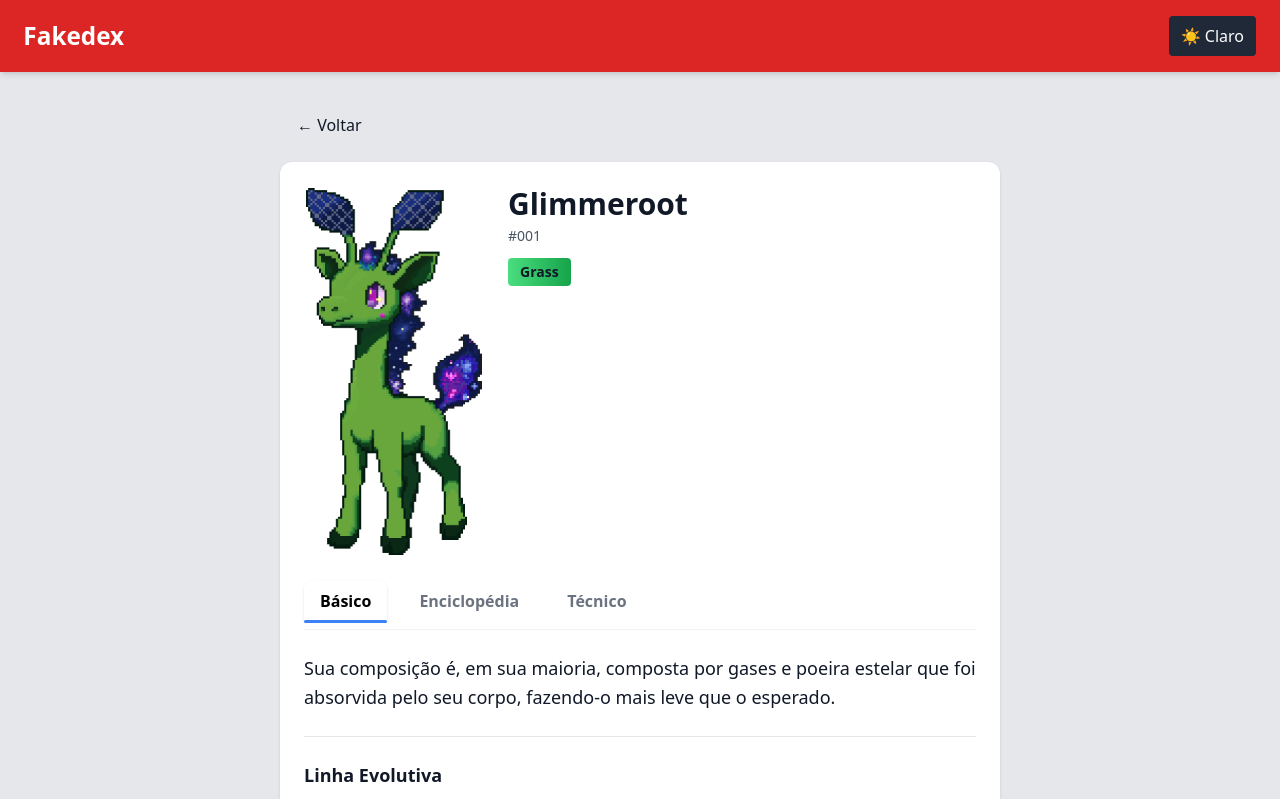
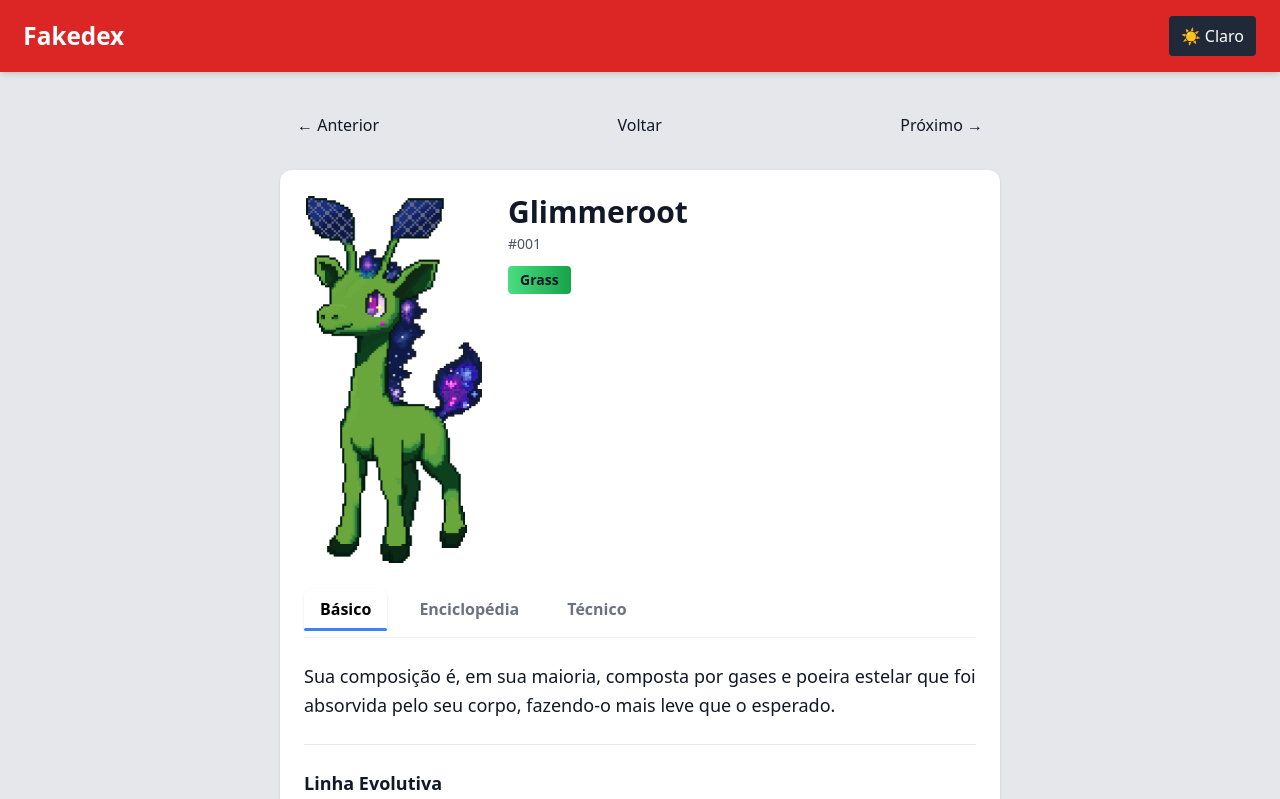
Before and after one commit to MrMpedia3/Fakedex, a Next.js app: page /fakemon/1 in a window 1280 px wide. Shown: the top 799 px of the page. Built offline with nearby package versions, Linux system fonts and the light colour scheme.

Commit message:
Botões de próximo e anterior adicionados no [id].js

```diff
--- a/pages/_app.js
+++ b/pages/_app.js
@@ -3,7 +3,7 @@ import Header from "../components/Header";
 import { AnimatePresence, motion } from "framer-motion";
 import { useRouter } from "next/router";
 
-function MyApp({ Component, pageProps }) {
+export default function MyApp({ Component, pageProps }) {
   const router = useRouter();
 
   return (
@@ -13,7 +13,7 @@ function MyApp({ Component, pageProps }) {
       <main className="flex-1 px-3 sm:px-6 py-4">
         <AnimatePresence mode="wait">
           <motion.div
-            key={router.route}
+            key={router.asPath} // muda mesmo em rotas dinâmicas
             initial={{ opacity: 0, y: 10 }}
             animate={{ opacity: 1, y: 0 }}
             exit={{ opacity: 0, y: -10 }}
@@ -26,5 +26,3 @@ function MyApp({ Component, pageProps }) {
     </div>
   );
 }
-
-export default MyApp;
--- a/pages/fakemon/[id].js
+++ b/pages/fakemon/[id].js
@@ -12,6 +12,7 @@ export default function FakemonPage() {
 
   const [f, setF] = useState(null);
   const [tab, setTab] = useState(0);
+  const [total, setTotal] = useState(0);   // ← CORREÇÃO AQUI
 
   useEffect(() => {
     if (!id) return;
@@ -19,17 +20,36 @@ export default function FakemonPage() {
     fetch("/data/fakemon.json")
       .then((r) => r.json())
       .then((d) => {
+        setTotal(d.length);   // ← AGORA O TOTAL É DEFINIDO
+
         const found = d.find(
           (x) =>
             String(x.id) === String(id) ||
             String(x.number) === String(id)
         );
+
         setF(found ?? null);
       });
   }, [id]);
 
   if (f === null) return <div className="p-6 text-lg">Carregando...</div>;
   if (!f) return <div className="p-6 text-lg">Fakemon não encontrado.</div>;
+
+  // Agora f existe
+  const current = Number(f.number);
+
+  // Agora total existe — e se por algum motivo ainda não carregou, evitamos erro
+  const goPrev = () => {
+    if (!total) return;
+    const prev = current - 1 <= 0 ? total : current - 1;
+    router.push(`/fakemon/${prev}`);
+  };
+
+  const goNext = () => {
+    if (!total) return;
+    const next = current + 1 > total ? 1 : current + 1;
+    router.push(`/fakemon/${next}`);
+  };
 
   // -----------------------------
   // EVOLUÇÃO
@@ -44,8 +64,6 @@ export default function FakemonPage() {
         </h3>
 
         <div className="flex flex-wrap items-center gap-6">
-
-          {/* FAKEMON ATUAL */}
           <div className="text-center">
             <Image src={f.image} alt={f.name} width={80} height={80} />
             <div className="font-semibold">{f.name}</div>
@@ -54,7 +72,6 @@ export default function FakemonPage() {
 
           {f.evolutions.map((ev) => (
             <div key={ev.id} className="flex items-center gap-6">
-
               <div className="text-2xl animate-pulseArrow">➡️</div>
 
               <div
@@ -68,10 +85,8 @@ export default function FakemonPage() {
                   {ev.method}
                 </div>
               </div>
-
             </div>
           ))}
-
         </div>
       </div>
     )
@@ -107,7 +122,7 @@ export default function FakemonPage() {
           <p><strong>Altura:</strong> {f.height_m} m</p>
           <p><strong>Peso:</strong> {f.weight_kg} kg</p>
 
-          {/* COMPARAÇÃO */}
+          {/* Comparação */}
           <div className="mt-8">
             <h3 className="font-semibold text-lg mb-4">Comparação de Tamanho</h3>
 
@@ -156,7 +171,6 @@ export default function FakemonPage() {
 
             </div>
           </div>
-
         </div>
       ),
     },
@@ -164,7 +178,6 @@ export default function FakemonPage() {
       label: "Técnico",
       content: (
         <div className="pt-2">
-
           {/* Habilidades */}
           <h4 className="mt-4 font-semibold mb-2">Habilidades</h4>
           <div className="flex flex-wrap gap-3">
@@ -197,7 +210,7 @@ export default function FakemonPage() {
             </>
           )}
 
-          {/* Base stats */}
+          {/* STATS */}
           <h4 className="mt-6 font-semibold mb-2">Base Stats</h4>
           <div className="mt-2 space-y-2">
             {Object.entries(f.base_stats).map(([stat, value]) => {
@@ -290,10 +303,8 @@ export default function FakemonPage() {
   ];
 
   // ------------------------------------
-  // ANIMAÇÃO SUAVE DE ENTRADA/SAÍDA
-  // E ANIMAÇÃO EXTRA SE VEIO DO ALEATÓRIO
+  // ANIMAÇÃO SUAVE
   // ------------------------------------
-
   const animationFromRandom = fromRandom === "1"
     ? { opacity: 0, scale: 0.85 }
     : { opacity: 0, y: 20 };
@@ -309,18 +320,40 @@ export default function FakemonPage() {
         className="p-4 sm:p-6 max-w-3xl mx-auto mt-10 sm:mt-16"
       >
 
-        <motion.button
-          onClick={() => router.back()}
-          className="mb-4 px-4 py-2 border rounded hover:bg-gray-100 dark:hover:bg-gray-800 transition"
-          whileHover={{ scale: 1.03 }}
-          whileTap={{ scale: 0.95 }}
-        >
-          ← Voltar
-        </motion.button>
+        <div className="flex justify-between items-center mb-6 w-full">
+
+  <motion.button
+    onClick={goPrev}
+    className="px-4 py-2 border rounded hover:bg-gray-100 dark:hover:bg-gray-800 transition"
+    whileHover={{ scale: 1.03 }}
+    whileTap={{ scale: 0.95 }}
+  >
+    ← Anterior
+  </motion.button>
+
+  <motion.button
+    onClick={() => router.back()}
+    className="px-4 py-2 border rounded hover:bg-gray-100 dark:hover:bg-gray-800 transition"
+    whileHover={{ scale: 1.03 }}
+    whileTap={{ scale: 0.95 }}
+  >
+    Voltar
+  </motion.button>
+
+  <motion.button
+    onClick={goNext}
+    className="px-4 py-2 border rounded hover:bg-gray-100 dark:hover:bg-gray-800 transition"
+    whileHover={{ scale: 1.03 }}
+    whileTap={{ scale: 0.95 }}
+  >
+    Próximo →
+  </motion.button>
+
+</div>
+
 
         <div className="rounded-xl p-4 sm:p-6 bg-white dark:bg-gray-900 shadow">
 
-          {/* RESPONSIVO: col no mobile, row no tablet/PC */}
           <div className="flex flex-col sm:flex-row items-center sm:items-start gap-6 mb-6 text-center sm:text-left">
 
             <Image
@@ -349,7 +382,6 @@ export default function FakemonPage() {
 
           </div>
 
-          {/* TABS */}
           <Tabs active={tab} onChange={setTab} tabs={tabs} />
         </div>
 
```
Also changed, not shown: 1 other file (tests, documents, lock files or other folders).
